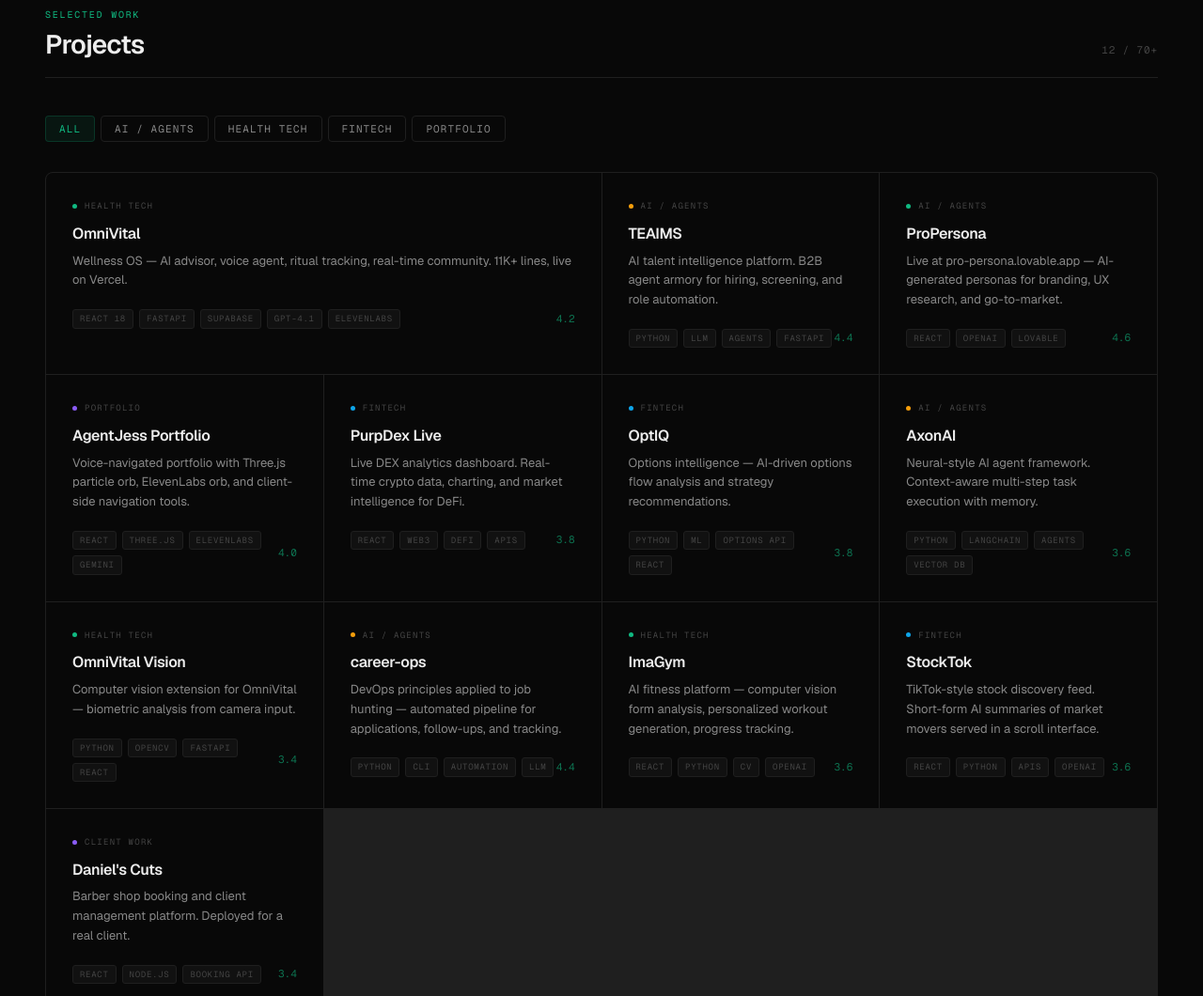
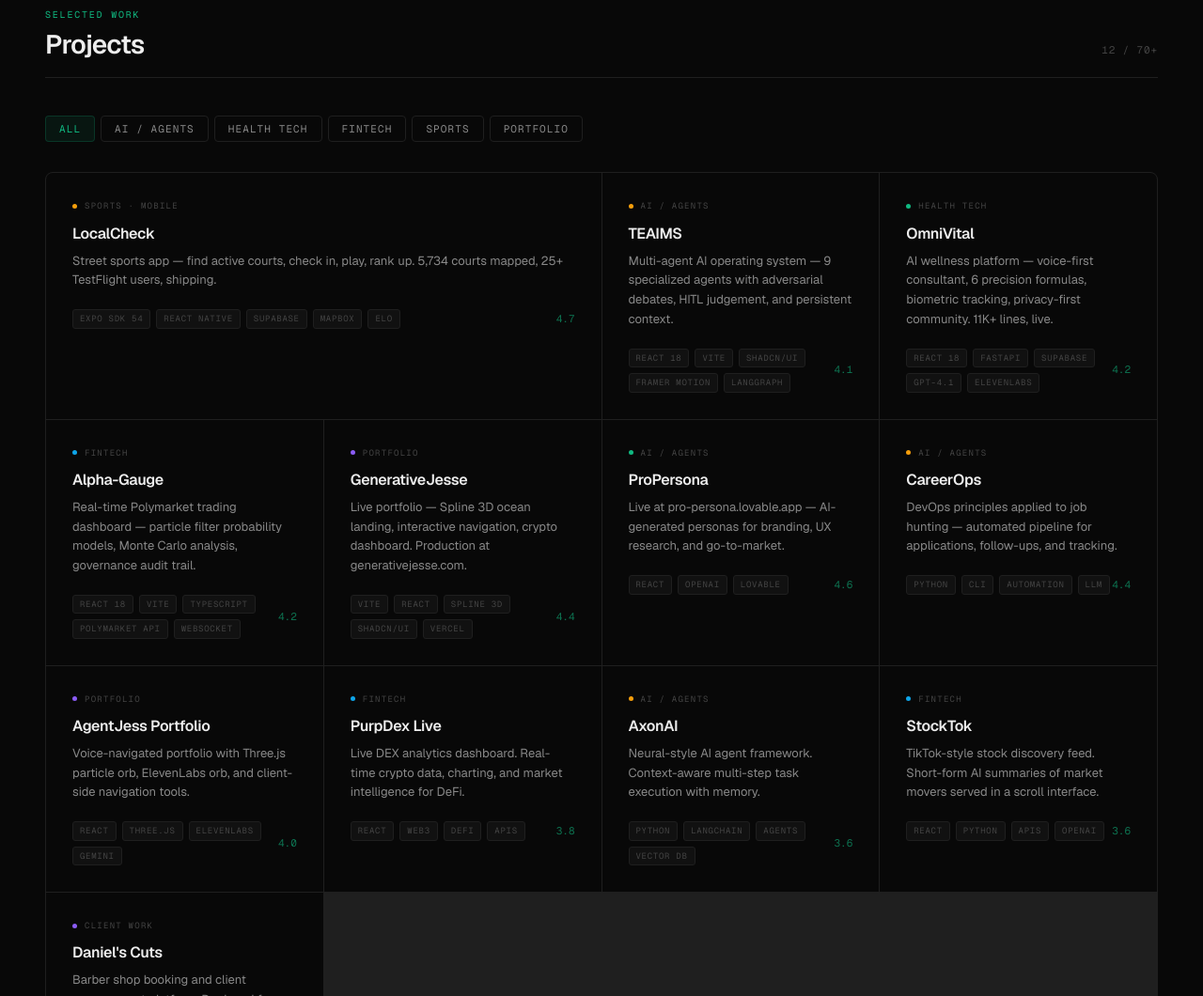
Before and after one commit to jGPT-Automated/repo-atlas, a plain HTML site: page index.html in a window 1280 px wide. Shown: the part 1040-2100 px from the top of the page at 94% size. Drawn offline with nearby package versions, Linux system fonts and the light colour scheme.

Commit message:
Update index.html — fix project data, link to dedicated project pages, add LocalCheck + Alpha-Gauge

```diff
--- a/index.html
+++ b/index.html
@@ -593,6 +593,7 @@
       <button class="filter-btn" data-filter="ai">AI / Agents</button>
       <button class="filter-btn" data-filter="health">Health Tech</button>
       <button class="filter-btn" data-filter="finance">Fintech</button>
+      <button class="filter-btn" data-filter="sports">Sports</button>
       <button class="filter-btn" data-filter="portfolio">Portfolio</button>
     </div>
 
@@ -725,27 +726,71 @@
   // ============================================
   const PROJECTS = [
     {
+      id: 'localcheck',
+      name: 'LocalCheck',
+      desc: 'Street sports app — find active courts, check in, play, rank up. 5,734 courts mapped, 25+ TestFlight users, shipping.',
+      tags: ['sports'],
+      stack: ['Expo SDK 54', 'React Native', 'Supabase', 'Mapbox', 'ELO'],
+      score: '4.7',
+      dotClass: 'tag-dot-amber',
+      category: 'Sports · Mobile',
+      featured: true,
+      page: 'projects/localcheck.html',
+      github: 'https://github.com/agenticjess-star/LocalCheck_Expo',
+      live: 'https://localcheck.lovable.app'
+    },
+    {
+      id: 'teaims',
+      name: 'TEAIMS',
+      desc: 'Multi-agent AI operating system — 9 specialized agents with adversarial debates, HITL judgement, and persistent context.',
+      tags: ['ai'],
+      stack: ['React 18', 'Vite', 'shadcn/ui', 'Framer Motion', 'LangGraph'],
+      score: '4.1',
+      dotClass: 'tag-dot-amber',
+      category: 'AI / Agents',
+      featured: true,
+      page: 'projects/teaims.html',
+      github: 'https://github.com/GenJess/TEAIMS',
+      live: null
+    },
+    {
       id: 'omnivital',
       name: 'OmniVital',
-      desc: 'Wellness OS — AI advisor, voice agent, ritual tracking, real-time community. 11K+ lines, live on Vercel.',
+      desc: 'AI wellness platform — voice-first consultant, 6 precision formulas, biometric tracking, privacy-first community. 11K+ lines, live.',
       tags: ['health'],
       stack: ['React 18', 'FastAPI', 'Supabase', 'GPT-4.1', 'ElevenLabs'],
       score: '4.2',
       dotClass: 'tag-dot-teal',
       category: 'Health Tech',
-      featured: true,
-      url: 'https://github.com/GenJess/OmniVital'
+      page: 'projects/omnivital.html',
+      github: 'https://github.com/GenJess/omnivital-v3',
+      live: 'https://omnivital.lovable.app'
     },
     {
-      id: 'teaims',
-      name: 'TEAIMS',
-      desc: 'AI talent intelligence platform. B2B agent armory for hiring, screening, and role automation.',
-      tags: ['ai'],
-      stack: ['Python', 'LLM', 'Agents', 'FastAPI'],
+      id: 'alpha-gauge',
+      name: 'Alpha-Gauge',
+      desc: 'Real-time Polymarket trading dashboard — particle filter probability models, Monte Carlo analysis, governance audit trail.',
+      tags: ['finance'],
+      stack: ['React 18', 'Vite', 'TypeScript', 'Polymarket API', 'WebSocket'],
+      score: '4.2',
+      dotClass: 'tag-dot-sky',
+      category: 'Fintech',
+      page: 'projects/alpha-gauge.html',
+      github: 'https://github.com/agenticjess-star/alpha-gauge',
+      live: null
+    },
+    {
+      id: 'generativejesse',
+      name: 'GenerativeJesse',
+      desc: 'Live portfolio — Spline 3D ocean landing, interactive navigation, crypto dashboard. Production at generativejesse.com.',
+      tags: ['portfolio'],
+      stack: ['Vite', 'React', 'Spline 3D', 'shadcn/ui', 'Vercel'],
       score: '4.4',
-      dotClass: 'tag-dot-amber',
-      category: 'AI / Agents',
-      url: 'https://github.com/JessTheGPT/TEAIMS'
+      dotClass: 'tag-dot-violet',
+      category: 'Portfolio',
+      page: 'projects/generativejesse.html',
+      github: 'https://github.com/GenJess/GenerativeJesse-LIVE',
+      live: 'https://generativejesse.com'
     },
     {
       id: 'propersona',
@@ -756,7 +801,22 @@
       score: '4.6',
       dotClass: 'tag-dot-teal',
       category: 'AI / Agents',
-      url: 'https://pro-persona.lovable.app'
+      page: null,
+      github: null,
+      live: 'https://pro-persona.lovable.app'
+    },
+    {
+      id: 'careerops',
+      name: 'CareerOps',
+      desc: 'DevOps principles applied to job hunting — automated pipeline for applications, follow-ups, and tracking.',
+      tags: ['ai'],
+      stack: ['Python', 'CLI', 'Automation', 'LLM'],
+      score: '4.4',
+      dotClass: 'tag-dot-amber',
+      category: 'AI / Agents',
+      page: null,
+      github: 'https://github.com/GenJess/career-ops',
+      live: null
     },
     {
       id: 'agentjess',
@@ -767,7 +827,9 @@
       score: '4.0',
       dotClass: 'tag-dot-violet',
       category: 'Portfolio',
-      url: 'https://github.com/GenJess/agentjess-portfolio'
+      page: null,
+      github: 'https://github.com/GenJess/agentjess-portfolio',
+      live: null
     },
     {
       id: 'purpdex',
@@ -778,18 +840,9 @@
       score: '3.8',
       dotClass: 'tag-dot-sky',
       category: 'Fintech',
-      url: 'https://github.com/GenJess/PurpDex-live'
-    },
-    {
-      id: 'optiq',
-      name: 'OptIQ',
-      desc: 'Options intelligence — AI-driven options flow analysis and strategy recommendations.',
-      tags: ['finance'],
-      stack: ['Python', 'ML', 'Options API', 'React'],
-      score: '3.8',
-      dotClass: 'tag-dot-sky',
-      category: 'Fintech',
-      url: 'https://github.com/GenJess/OptIQ'
+      page: null,
+      github: 'https://github.com/GenJess/PurpDex-live',
+      live: null
     },
     {
       id: 'axonai',
@@ -800,40 +853,9 @@
       score: '3.6',
       dotClass: 'tag-dot-amber',
       category: 'AI / Agents',
-      url: 'https://github.com/GenJess/AxonAI'
-    },
-    {
-      id: 'omnivital-vision',
-      name: 'OmniVital Vision',
-      desc: 'Computer vision extension for OmniVital — biometric analysis from camera input.',
-      tags: ['health'],
-      stack: ['Python', 'OpenCV', 'FastAPI', 'React'],
-      score: '3.4',
-      dotClass: 'tag-dot-teal',
-      category: 'Health Tech',
-      url: 'https://github.com/GenJess/omnivital-vision'
-    },
-    {
-      id: 'careerops',
-      name: 'career-ops',
-      desc: 'DevOps principles applied to job hunting — automated pipeline for applications, follow-ups, and tracking.',
-      tags: ['ai'],
-      stack: ['Python', 'CLI', 'Automation', 'LLM'],
-      score: '4.4',
-      dotClass: 'tag-dot-amber',
-      category: 'AI / Agents',
-      url: 'https://github.com/GenJess/career-ops'
-    },
-    {
-      id: 'imagym',
-      name: 'ImaGym',
-      desc: 'AI fitness platform — computer vision form analysis, personalized workout generation, progress tracking.',
-      tags: ['health'],
-      stack: ['React', 'Python', 'CV', 'OpenAI'],
-      score: '3.6',
-      dotClass: 'tag-dot-teal',
-      category: 'Health Tech',
-      url: 'https://github.com/GenJess/Imagym'
+      page: null,
+      github: 'https://github.com/GenJess/AxonAI',
+      live: null
     },
     {
       id: 'stocktok',
@@ -844,7 +866,9 @@
       score: '3.6',
       dotClass: 'tag-dot-sky',
       category: 'Fintech',
-      url: 'https://github.com/GenJess/stocktok'
+      page: null,
+      github: 'https://github.com/GenJess/stocktok',
+      live: null
     },
     {
       id: 'danielscuts',
@@ -855,7 +879,9 @@
       score: '3.4',
       dotClass: 'tag-dot-violet',
       category: 'Client Work',
-      url: 'https://github.com/GenJess/DanielsBarberShop2.0'
+      page: null,
+      github: 'https://github.com/GenJess/DanielsBarberShop2.0',
+      live: null
     },
   ];
 
@@ -880,8 +906,11 @@
 
   function renderProjects(filter) {
     const filtered = filter === 'all' ? PROJECTS : PROJECTS.filter(p => p.tags.includes(filter));
-    grid.innerHTML = filtered.map((p, i) => `
-      <a class="project-card${p.featured && i === 0 ? ' featured' : ''}" href="${p.url}" target="_blank">
+    grid.innerHTML = filtered.map((p, i) => {
+      const href = p.page || p.live || p.github || '#';
+      const external = p.page ? false : true;
+      return `
+      <a class="project-card${p.featured && i === 0 ? ' featured' : ''}" href="${href}"${external ? ' target="_blank"' : ''}>
         <div class="project-arrow">
           <svg viewBox="0 0 24 24"><line x1="7" y1="17" x2="17" y2="7"/><polyline points="7 7 17 7 17 17"/></svg>
         </div>
@@ -895,8 +924,8 @@
           <div class="project-stack">${p.stack.map(s => `<span class="stack-chip">${s}</span>`).join('')}</div>
           <div class="project-score">${p.score}</div>
         </div>
-      </a>
-    `).join('');
+      </a>`;
+    }).join('');
   }
   renderProjects('all');
 
```
